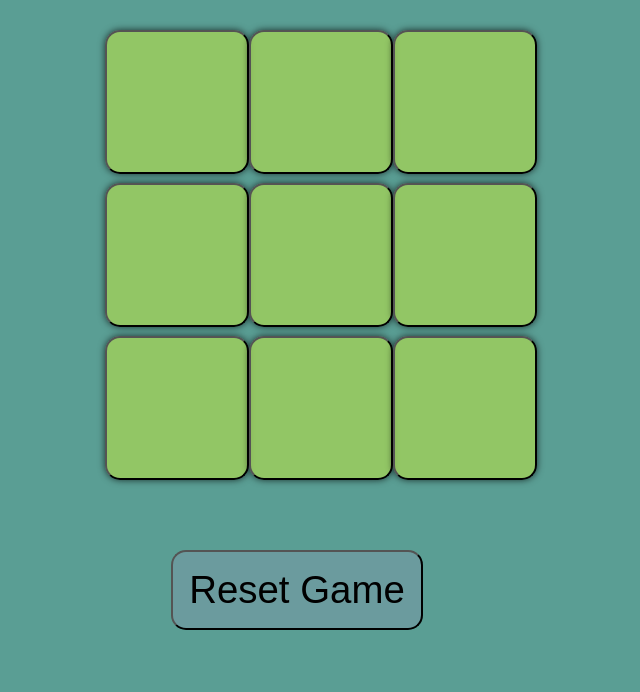
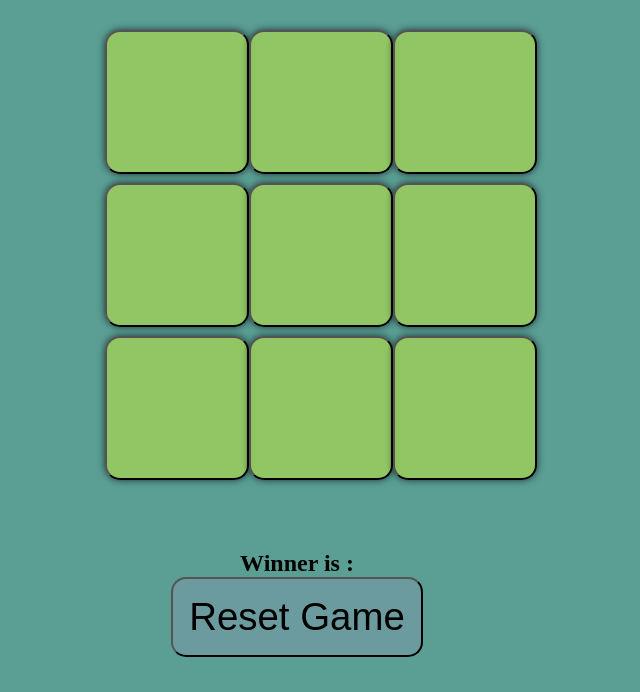
Before and after one commit to King4584/Tic-Tac-Toe, a plain HTML site: page index.html in a window 1280 px wide. Shown: the part 108-800 px from the top of the page, without its empty margins (343-983 px from the left). Drawn offline with Linux system fonts and the light colour scheme.

Commit message:
Update index.html

```diff
--- a/index.html
+++ b/index.html
@@ -25,7 +25,7 @@
             <button class="gridBox font"></button>
         </div>
     </div>
-
+    <h2>Winner is :<span class="winner"></span></h2>
     <button class="resetBtn"> Reset Game</button>
 
     <script src="script.js"></script>
```
